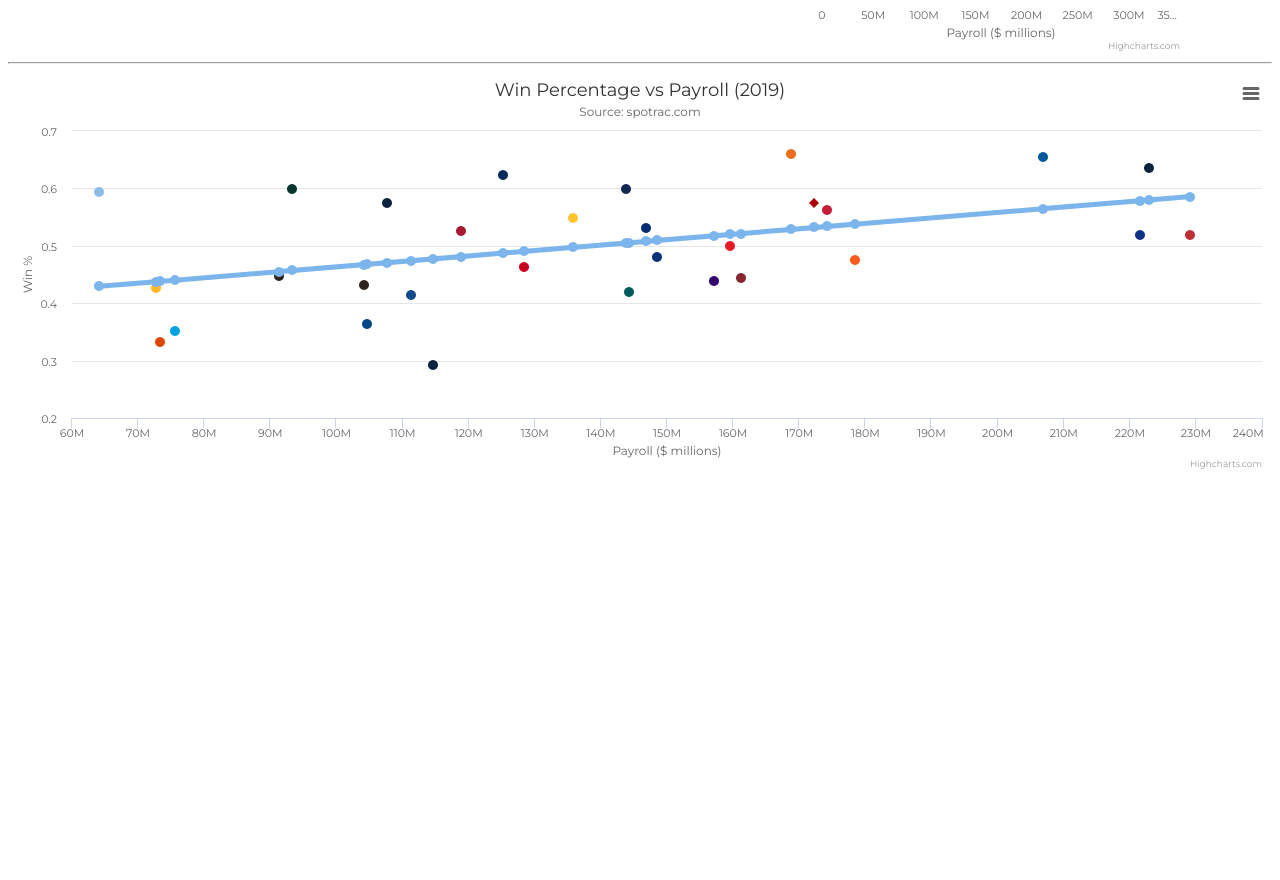
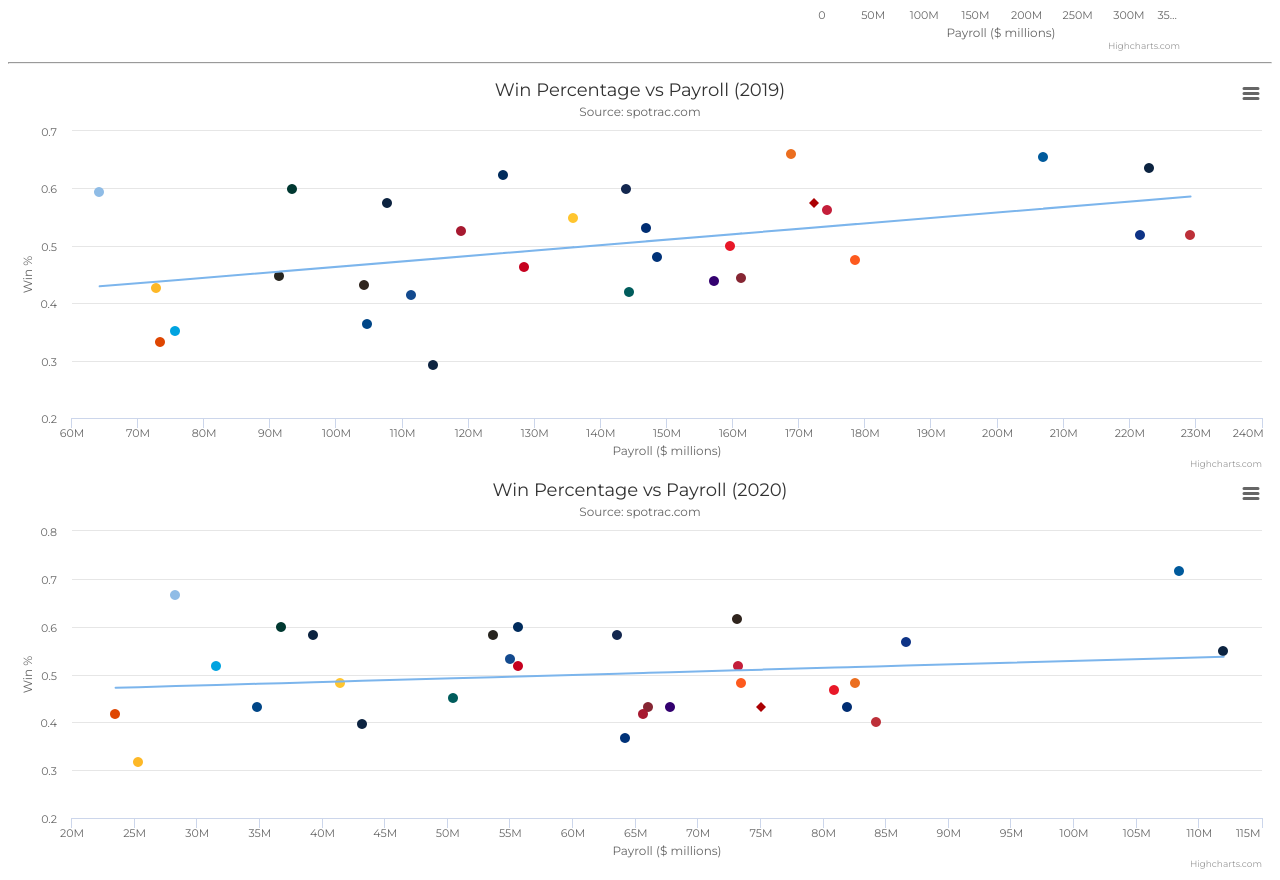
Before and after one commit to a1limon/FinalProject106, a plain HTML site: page index.html in a window 1280 px wide. Shown: the part 1716-2596 px from the top of the page. Before the commit the page ends 2196 px from the top, so only its background shows below. Drawn offline with nearby package versions, Linux system fonts and the light colour scheme.

Commit message:
added second scatter plot

```diff
--- a/index.html
+++ b/index.html
@@ -60,22 +60,18 @@
 </div>
 <hr/>
 
-<!-- flex container win percentage vs payroll scatter plot-->
+<!-- flex container win % vs payroll scatter plot-->
 <div class = "flex-container4">
 	<div id="scatter1"></div>
 </div>
 
-<!--  -->
-<!-- <div class = "flex-container3">
-<div>
-	<ul>2019 Postseason bracket</ul>
-	<figure><img id = "bracket2019" src = "./images/2019bracket.jpeg"></figure>
-	<ul><figcaption><a style= 'font-size:10px' href = "https://twitter.com/MLB/status/1318205385589854210/photo/1">Source</a></figcaption></ul>
+<!-- flex container win % vs payroll 2020 -->
+<div class = "flex-container5">
+	<div id="scatter2"></div>
 </div>
-<div id="barChart2019"></div>
-</div> -->
+
+
 <script src="projectHC.js"></script>
-
 </body>
 
 </html>
--- a/projectHC.js
+++ b/projectHC.js
@@ -652,6 +652,7 @@ console.log(scatterData19);
 console.log(scatterData19.slice(0,30));
 
 console.log(scatterData19.slice(30,31));
+console.log(scatterData19.slice(0,30));
 
 let scatter1  = Highcharts.chart('scatter1', {
     chart: {
@@ -660,6 +661,113 @@ let scatter1  = Highcharts.chart('scatter1', {
     },
     title: {
         text: 'Win Percentage vs Payroll (2019)'
+    },
+    subtitle: {
+        text: "Source: <a href='https://www.spotrac.com/mlb/payroll/2019/'>spotrac.com</a>"
+    },
+    xAxis: {
+        title: {
+            enabled: true,
+            text: 'Payroll ($ millions)'
+        },
+        startOnTick: true,
+        endOnTick: true,
+        showLastLabel: true
+    },
+    yAxis: {
+        title: {
+            text: 'Win %'
+        },
+    },
+    legend: {
+        enabled: false
+    //     layout: 'vertical',
+    //     align: 'left',
+    //     verticalAlign: 'top',
+    //     x: 100,
+    //     y: 70,
+    //     floating: true,
+    //     backgroundColor: Highcharts.defaultOptions.chart.backgroundColor,
+    //     borderWidth: 1
+    },
+    plotOptions: {
+        scatter: {
+            lineWidth:5,
+            marker: {
+                symbol: 'circle',
+                radius: 5,
+                states: {
+                    hover: {
+                        enabled: true,
+                        lineColor: 'rgb(100,100,100)'
+                    }
+                }
+            },
+            states: {
+                hover: {
+                    marker: {
+                        enabled: false
+                    }
+                }
+            },
+            tooltip: {
+                headerFormat: '<b>{series.name}</b><br>',
+                pointFormat: '${point.x:,.0f} , {point.y}%'
+            }
+        }
+    },
+    series: scatterData19
+});
+
+/**
+ * Scatterplot wins vs payroll 2020
+ */
+let scatterData20 = [
+    {data:[[111939081,.550]],name:"New York Yankees",color:"#0C2340"},
+    {data:[[108417397,.717]],name:"Los Angeles Dodgers",color:"#005A9C"},
+    {data:[[86596171,.567]],name:"Chicago Cubs",color: "#0E3386"},
+    {data:[[84210390,.400]],name:"Boston Red Sox",color:"#BD3039"},
+    {data:[[82536161,.483]],name:"Houston Astros",color:"#EB6E1F"},
+    {data:[[81945598,.433]],name:"New York Mets",color:"#002D72"},
+    {data:[[80893547,.467]],name:"Philadelphia Phillies",color:"#E81828"},
+    {data:[[75067703,.433]],name:"Washington Nationals",color:"#AB0003", marker:{symbol: 'diamond'}},
+    {data:[[73408817,.483]],name:"San Francisco Giants",color:"#FD5A1E"},
+    {data:[[73246343,.517]],name:"St. Louis Cardinals",color:"#C41E3A"},
+    {data:[[73097954,.617]],name:"San Diego Padres",color:"#2F241D"},
+    {data:[[67808533,.433]],name:"Colorado Rockies",color:"#33006F"},
+    {data:[[66040893,.433]],name:"Los Angeles Angels",color:"#862633"},
+    {data:[[65598752,.417]],name:"Arizona Diamondbacks",color:"#A71930"},
+    {data:[[64214137,.367]],name:"Texas Rangers",color:"#003278"},
+    {data:[[63561931,.583]],name:"Atlanta Braves",color:"#13274F"},
+    {data:[[55679689,.600]],name:"Minnesota Twins",color:"#002B5C"},
+    {data:[[55638685,.517]],name:"Cincinnati Reds",color:"#C6011F"},
+    {data:[[54997060,.533]],name:"Toronto Blue Jays",color:"#134A8E"},
+    {data:[[53665251,.583]],name:"Chicago White Sox",color:"#27251F"},
+    {data:[[50433829,.450]],name:"Seattle Mariners",color:"#005C5C"},
+    {data:[[43164880,.397]],name:"Detroit Tigers",color:"#0C2340"},
+    {data:[[41434086,.483]],name:"Milwaukee Brewers",color:"#FFC52F"},
+    {data:[[39299107,.583]],name:"Cleveland Indians",color:"#0C2340"},
+    {data:[[36720178,.600]],name:"Oakland Athletics",color:"#003831"},
+    {data:[[34812194,.433]],name:"Kansas City Royals",color:"#004687"},
+    {data:[[31555593,.517]],name:"Miami Marlins",color:"#00A3E0"},
+    {data:[[28290689,.667]],name:"Tampa Bay Rays",color:"#8FBCE6"},
+    {data:[[25337837,.317]],name:"Pittsburgh Pirates",color:"#FDB827"},
+    {data:[[23478635,.417]],name:"Baltimore Orioles",color:"#DF4601"}
+]
+
+let dat20 = [];
+for (let d = 0; d < scatterData20.length; d++){
+    dat20.push(scatterData20[d].data[0]);
+}
+scatterData20.push(fitData(dat20));
+
+let scatter2  = Highcharts.chart('scatter2', {
+    chart: {
+        type: 'scatter',
+        zoomType: 'xy'
+    },
+    title: {
+        text: 'Win Percentage vs Payroll (2020)'
     },
     subtitle: {
         text: "Source: <a href='https://www.spotrac.com/mlb/payroll/2020/'>spotrac.com</a>"
@@ -715,38 +823,5 @@ let scatter1  = Highcharts.chart('scatter1', {
             }
         }
     },
-    series: scatterData19
+    series: scatterData20
 });
-
-// let scatterData20 = [
-//     {data: [[223019037,.636]],name:"New York Yankees",color:"#0C2340"},
-//     {data:[[207000814,.654]],name:"Los Angeles Dodgers",color:"#005A9C"},
-//     {data:[[221590085,.519]],name:"Chicago Cubs",color: "#0E3386"},
-//     {data:[[229196106,.519]],name:"Boston Red Sox",color:"#BD3039"},
-//     {data:[[168804925,.660]],name:"Houston Astros",color:"#EB6E1F"},
-//     {data:[[146835812,.531]],name:"New York Mets",color:"#002D72"},
-//     {data:[[159637244,.500]],name:"Philadelphia Phillies",color:"#E81828"},
-//     {data:[[172307808,.574]],name:"Washington Nationals",color:"#AB0003"},
-//     {data:[[178582126,.475]],name:"San Francisco Giants",color:"#FD5A1E"},
-//     {data:[[174317164,.562]],name:"St. Louis Cardinals",color:"#C41E3A"},
-//     {data:[[104254790,.432]],name:"San Diego Padres",color:"#2F241D"},
-//     {data:[[157162629,.438]],name:"Colorado Rockies",color:"#33006F"},
-//     {data:[[161270385,.444]],name:"Los Angeles Angels",color:"#862633"},
-//     {data:[[118927905,.525]],name:"Arizona Diamondbacks",color:"#A71930"},
-//     {data:[[148538766,.481]],name:"Texas Rangers",color:"#003278"},
-//     {data:[[143947963,.599]],name:"Atlanta Braves",color:"#13274F"},
-//     {data:[[125256003,.623]],name:"Minnesota Twins",color:"#002B5C"},
-//     {data:[[128391569,.463]],name:"Cincinnati Reds",color:"#C6011F"},
-//     {data:[[111371067,.414]],name:"Toronto Blue Jays",color:"#134A8E"},
-//     {data:[[91371201,.447]],name:"Chicago White Sox",color:"#27251F"},
-//     {data:[[144391293,.420]],name:"Seattle Mariners",color:"#005C5C"},
-//     {data:[[114631137,.292]],name:"Detroit Tigers",color:"#0C2340"},
-//     {data:[[135889019,.549]],name:"Milwaukee Brewers",color:"#FFC52F"},
-//     {data:[[107693747,.574]],name:"Cleveland Indians",color:"#0C2340"},
-//     {data:[[93394531,.599]],name:"Oakland Athletics",color:"#003831"},
-//     {data:[[104773003,.364]],name:"Kansas City Royals",color:"#004687"},
-//     {data:[[75596271,.352]],name:"Miami Marlins",color:"#00A3E0"},
-//     {data:[[64178722,.593]],name:"Tampa Bay Rays",color:"#8FBCE6"},
-//     {data:[[72731474,.426]],name:"Pittsburgh Pirates",color:"#FDB827"},
-//     {data:[[73316689,.333]],name:"Baltimore Orioles",color:"#DF4601"}
-// ];
--- a/regression.js
+++ b/regression.js
@@ -112,6 +112,10 @@ function fitData(data, typ) {
     }
 
     return {
+      //@a1limon's modifications
+      type: 'line',
+      marker: {enabled: false},
+      // end of modifications
       data: ypred,
       slope: ret[0],
       intercept: ret[1],
```
